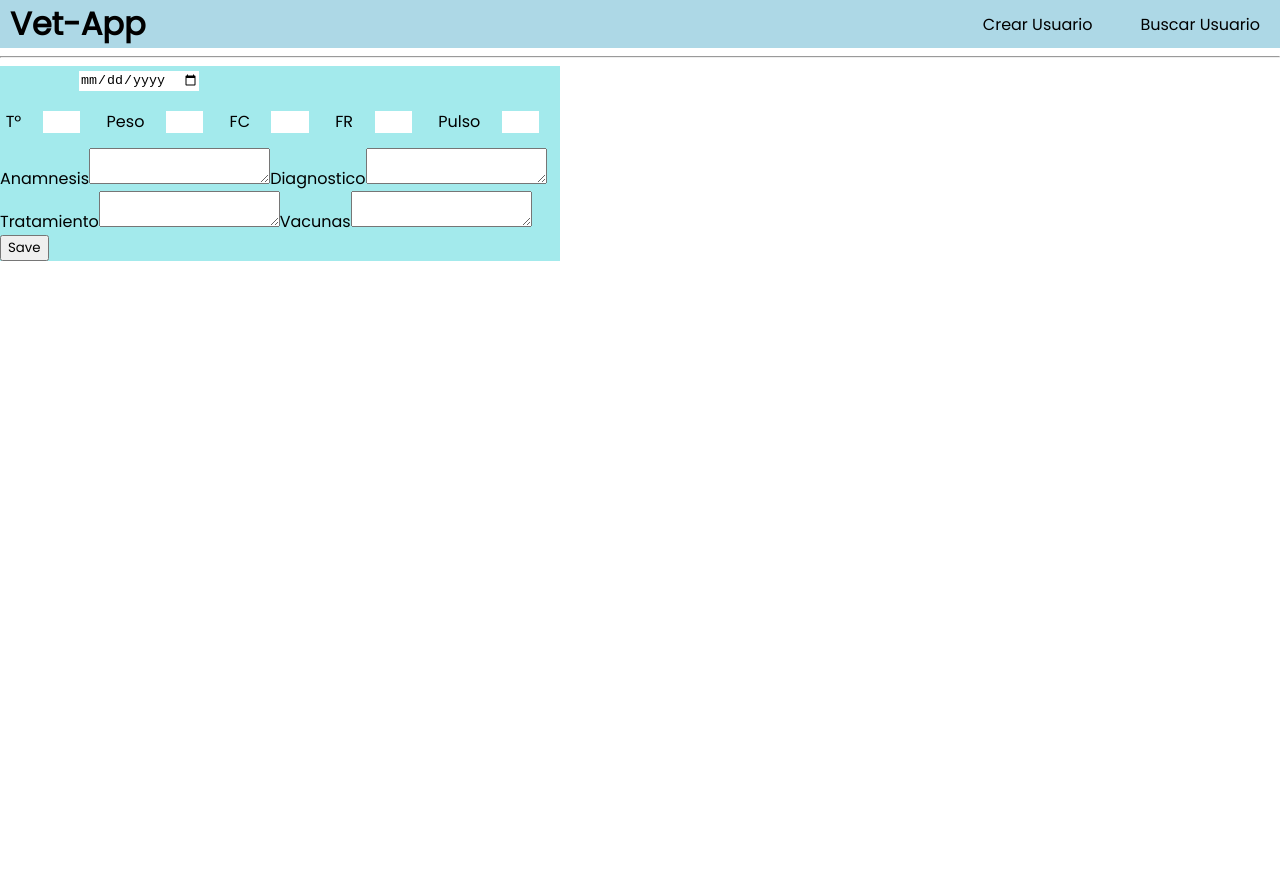
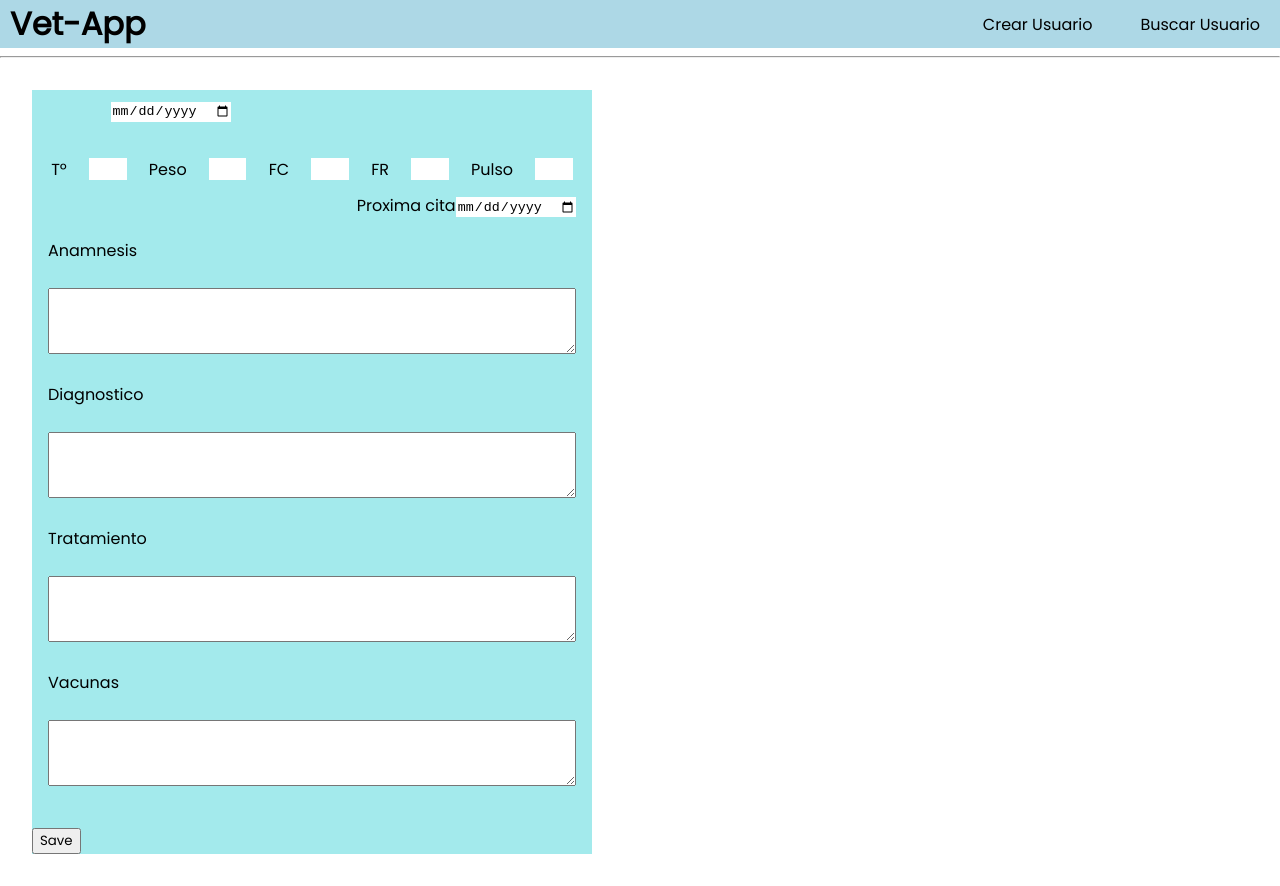
Before and after one commit to lgcaceres/vet-app, a React (Create React App) app: page /createCard/1 in a window 1280 px wide. Before the commit the page ends 800 px from the top, so only its background shows below. Built offline with nearby package versions, Linux system fonts and the light colour scheme; no server answers; the database is empty.

Commit message:
Edit SearchForm component fixed, then attentionCard linked correctly. Listing all attentionCards is next step

```diff
--- a/src/components/CreateClient/CreateClient.js
+++ b/src/components/CreateClient/CreateClient.js
@@ -45,7 +45,7 @@ const CreateClient = ()=> {
 
     return(
             <div>
-                <CreateForm data={clientInfo} handleChange ={handleChange} addClient={addClient}/>
+                <CreateForm data={clientInfo} handleChange ={handleChange} save={addClient}/>
                 <button onClick={clear}>Erase</button>
             </div>
     )
--- a/src/components/CreateClient/CreateForm.js
+++ b/src/components/CreateClient/CreateForm.js
@@ -1,12 +1,12 @@
 import React from 'react'
 import './CreateForm.css'
 
-const CreateForm = ({data, handleChange, addClient})=> {
+const CreateForm = ({data, handleChange, save})=> {
 
 
 
     return(
-        <form onSubmit={addClient}>
+        <form onSubmit={save}>
             <div className="client-data">
                 <label for="nameClient">Nombre </label>
                 <input id="nameClient" type='text' value={data.nameClient} onChange={handleChange} name='nameClient'/>
--- a/src/components/SearchClient/AttentionCard.css
+++ b/src/components/SearchClient/AttentionCard.css
@@ -2,16 +2,30 @@
     font-family: 'Poppins',sans-serif;
     background-color: rgb(163, 234, 236);
     width: 35em;
+    margin: 2em;
+}
+.next-date{
+    display: flex;
+    justify-content: flex-end;
+    margin-right: 1em;
 }
 
-.general-info {
+.general-info, .card-info {
     display: flex;
     justify-content: space-around;
+    flex-wrap: wrap;
+    margin-top: 1em;
+    padding: .5em;
 }
 
-input{
+.card-info input{
     width: 2.5em;
 }
 .card-date{
     width: initial;
 }
+
+.text-areas{
+    margin: 1em;
+    display: grid;
+}
--- a/src/components/SearchClient/AttentionCard.js
+++ b/src/components/SearchClient/AttentionCard.js
@@ -9,30 +9,32 @@ function AttentionCard({cardInfo, handleChange, saveCard}) {
             <div className="card-name-client">{cardInfo.nameClient}</div>
             <div className="card-name-pet">{cardInfo.namePet}</div>
         </div>
-        <div className="general-info card-info">
+        <div className="card-info">
             <label for="temperature">Tº</label>
-            <input id="temperature" value={cardInfo.temperature}/>
+            <input id="temperature" name="temperature" value={cardInfo.temperature} onChange={handleChange}/>
             <label for="weight">Peso</label>
-            <input id="weight" value={cardInfo.temperature}/>
+            <input id="weight" name="weight" value={cardInfo.weight} onChange={handleChange}/>
             <label for="fc">FC</label>
-            <input id="fc" value={cardInfo.temperature}/>
+            <input id="fc" name="fc" value={cardInfo.fc} onChange={handleChange}/>
             <label for="fr">FR</label>
-            <input id="fr" value={cardInfo.temperature}/>
+            <input id="fr" name="fr" value={cardInfo.fr} onChange={handleChange}/>
             <label for="pulse">Pulso</label>
-            <input id="pulse" value={cardInfo.temperature}/>
+            <input id="pulse" name="pulse" value={cardInfo.pulse} onChange={handleChange}/>
         </div>
-        <div>
-            <label for="anamnesis">Anamnesis</label>
-            <textarea id="anamnesis" name="anamnesis" value={cardInfo.anamnesis} onChange={handleChange} />
+        <label className="next-date" for="nextDate">Proxima cita <input className="card-date" id="nextDate" type="date" name="nextDate" value={cardInfo.nextDate} onChange={handleChange}/></label>
 
-            <label for="diagnostico">Diagnostico</label>
-            <textarea id="diagnostico" name="diagnostico" value={cardInfo.diagnostico} onChange={handleChange} />
+        <div className="text-areas">
+            <label for="anamnesis">Anamnesis</label><br></br>
+            <textarea id="anamnesis" rows="4" name="anamnesis" value={cardInfo.anamnesis} onChange={handleChange} /><br></br>
 
-            <label for="tratamiento">Tratamiento</label>
-            <textarea id="tratamiento" name="tratamiento" value={cardInfo.tratamiento} onChange={handleChange} />
+            <label for="diagnostico">Diagnostico</label><br></br>
+            <textarea id="diagnostico" rows="4" name="diagnostico" value={cardInfo.diagnostico} onChange={handleChange} /><br></br>
 
-            <label for="vacunas">Vacunas</label>
-            <textarea id="vacunas" name="vacunas" value={cardInfo.vacunas} onChange={handleChange} />
+            <label for="tratamiento">Tratamiento</label><br></br>
+            <textarea id="tratamiento" rows="4" name="tratamiento" value={cardInfo.tratamiento} onChange={handleChange} /><br></br>
+
+            <label for="vacunas">Vacunas</label><br></br>
+            <textarea id="vacunas" rows="4" name="vacunas" value={cardInfo.vacunas} onChange={handleChange} /><br></br>
         </div>
 
         <button onClick={saveCard}>Save</button>
--- a/src/components/SearchClient/CreateAttentionCard.js
+++ b/src/components/SearchClient/CreateAttentionCard.js
@@ -15,6 +15,7 @@ function CreateAttentionCard() {
         fc:"",//frecuencia cardiaca
         fr:"",//frecuencia respiratoria
         pulse:"",
+        nextDate:"",
         anamnesis:"",
         diagnostico:"",
         tratamiento:"",
--- a/src/components/SearchClient/SearchClient.css
+++ b/src/components/SearchClient/SearchClient.css
@@ -10,7 +10,7 @@
     font-size: 1.3em;
 }
 
-input{
+.search-section input{
     margin: 5px 15px 15px 10px;
 }
 
--- a/src/components/SearchClient/SearchForm.js
+++ b/src/components/SearchClient/SearchForm.js
@@ -2,6 +2,7 @@ import React, { useEffect, useState } from 'react';
 import { useParams } from 'react-router';
 
 import firebaseDb from '/home/luis/Desktop/evelin/vet-app/src/firebase.js'
+import CreateForm from '/home/luis/Desktop/evelin/vet-app/src/components/CreateClient/CreateForm'
 
 const SearchForm = () => {
 
@@ -27,10 +28,7 @@ const SearchForm = () => {
     }
 
     const update = ()=> {
-        firebaseDb.child(`clients/${id}`).set({
-            nameClient : clientInfo.nameClient,
-            ageClient : clientInfo.ageClient,
-        },
+        firebaseDb.child(`clients/${id}`).set(clientInfo,
         err => {
             if(err)
                 console.log(err)
@@ -41,10 +39,7 @@ const SearchForm = () => {
 
     return (
         <div>
-            <input type="text" value={clientInfo.nameClient} onChange={handleChange} name="nameClient"/>
-            <input type="text" value={clientInfo.ageClient} onChange={handleChange} name="ageClient"/>
-            <button onClick={update}>Save</button>
-
+              <CreateForm data={clientInfo} handleChange ={handleChange} save={update}/>
 
         </div>
     );
```
